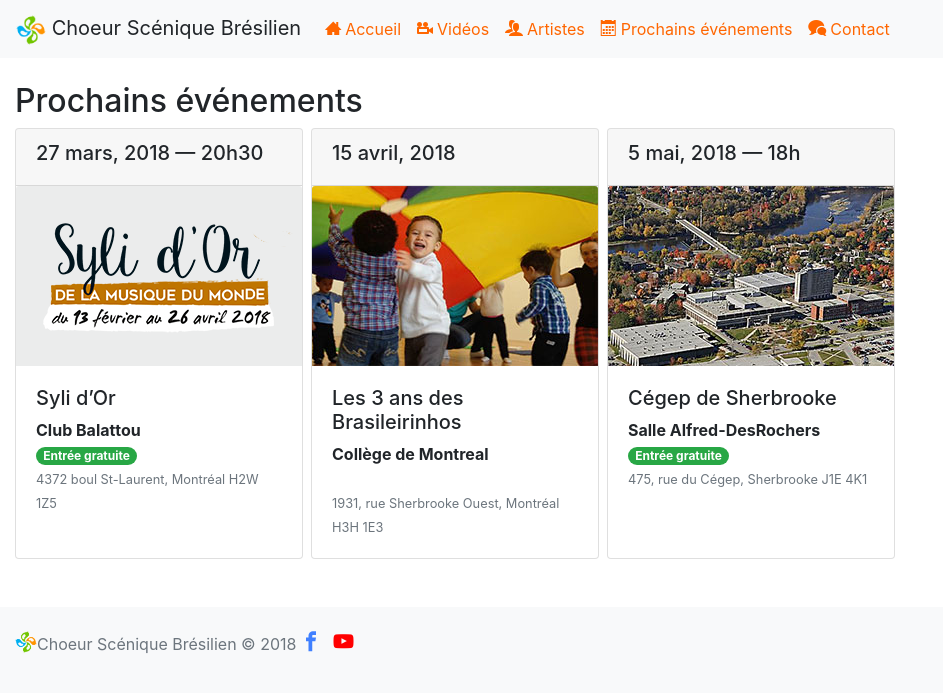
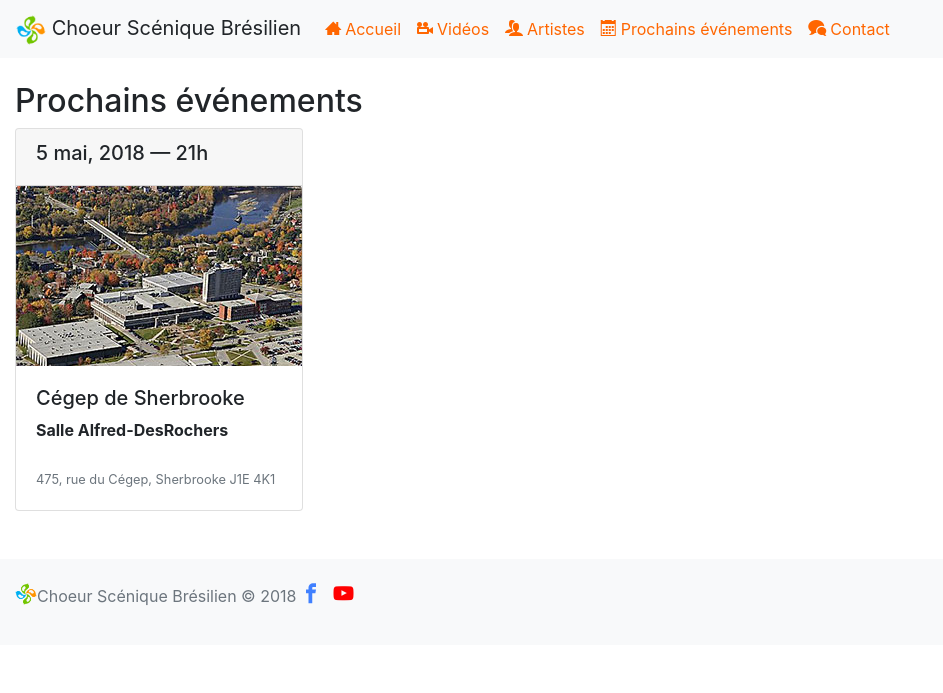
Before and after one commit to corocenicobrasileiro/corocenicobrasileiro.github.io, a Jekyll site: the page built from evenements.html, in a window 1280 px wide. Shown: the top 693 px of the page, without its empty margins (0-943 px from the left). Built offline with Jekyll 4.4.1, drawn with Linux system fonts in a browser that asks for light colours; nearby versions of some CDN libraries; some web fonts are replaced.

Commit message:
Update evenements.html

```diff
--- a/evenements.html
+++ b/evenements.html
@@ -6,6 +6,7 @@
 
 <div class="container-fluid">
     <div class="row">
+        <!--
         <div class="card mr-2 mb-4">
             <div class="card-header">
                 <h5>27 mars, 2018 &mdash; 20h30</h5>
@@ -25,15 +26,15 @@
                 <h5>Les 3 ans des Brasileirinhos</h5>
                 <p class="card-text"><strong>Collège de Montreal</strong> <br/><small class="text-muted"><br/>1931, rue Sherbrooke Ouest, Montréal H3H 1E3</small></p>
             </div>
-        </div>
+        </div>        -->
         <div class="card mr-2 mb-4">
             <div class="card-header">
-                <h5>5 mai, 2018 &mdash; 18h</h5>
+                <h5>5 mai, 2018 &mdash; 21h</h5>
             </div>
             <img src="/img/evenements/2018_mai-sherbrooke.jpg" class="card-img-top" />
             <div class="card-body">
                 <h5>Cégep de Sherbrooke</h5>
-                <p class="card-text"><strong>Salle Alfred-DesRochers</strong> <br/><span class="badge badge-pill badge-success">Entrée gratuite</span><small class="text-muted"><br/>475, rue du Cégep, Sherbrooke J1E 4K1</small></p>
+                <p class="card-text"><strong>Salle Alfred-DesRochers</strong> <br/><small class="text-muted"><br/>475, rue du Cégep, Sherbrooke J1E 4K1</small></p>
             </div>
         </div>
     </div>
```
